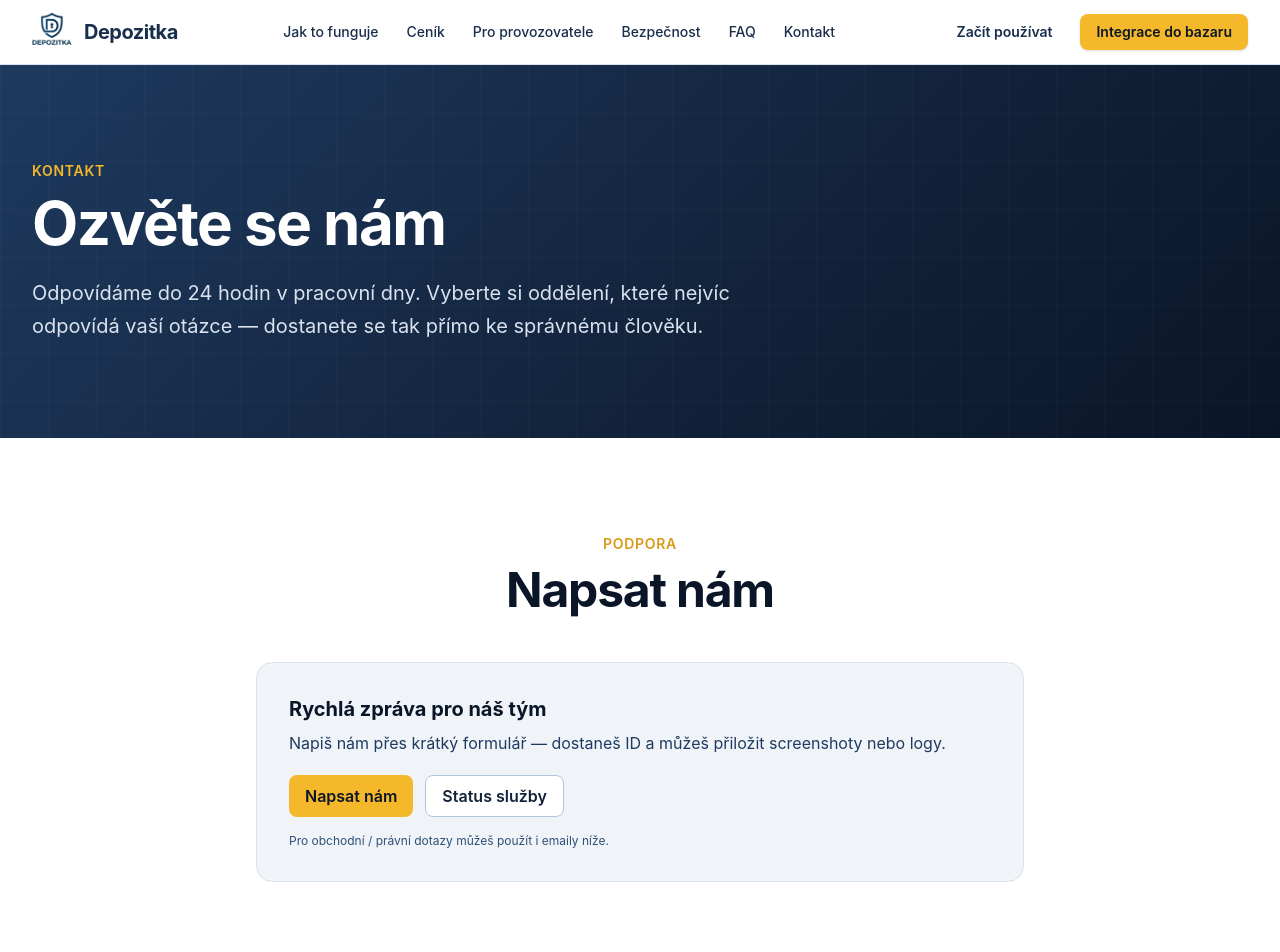
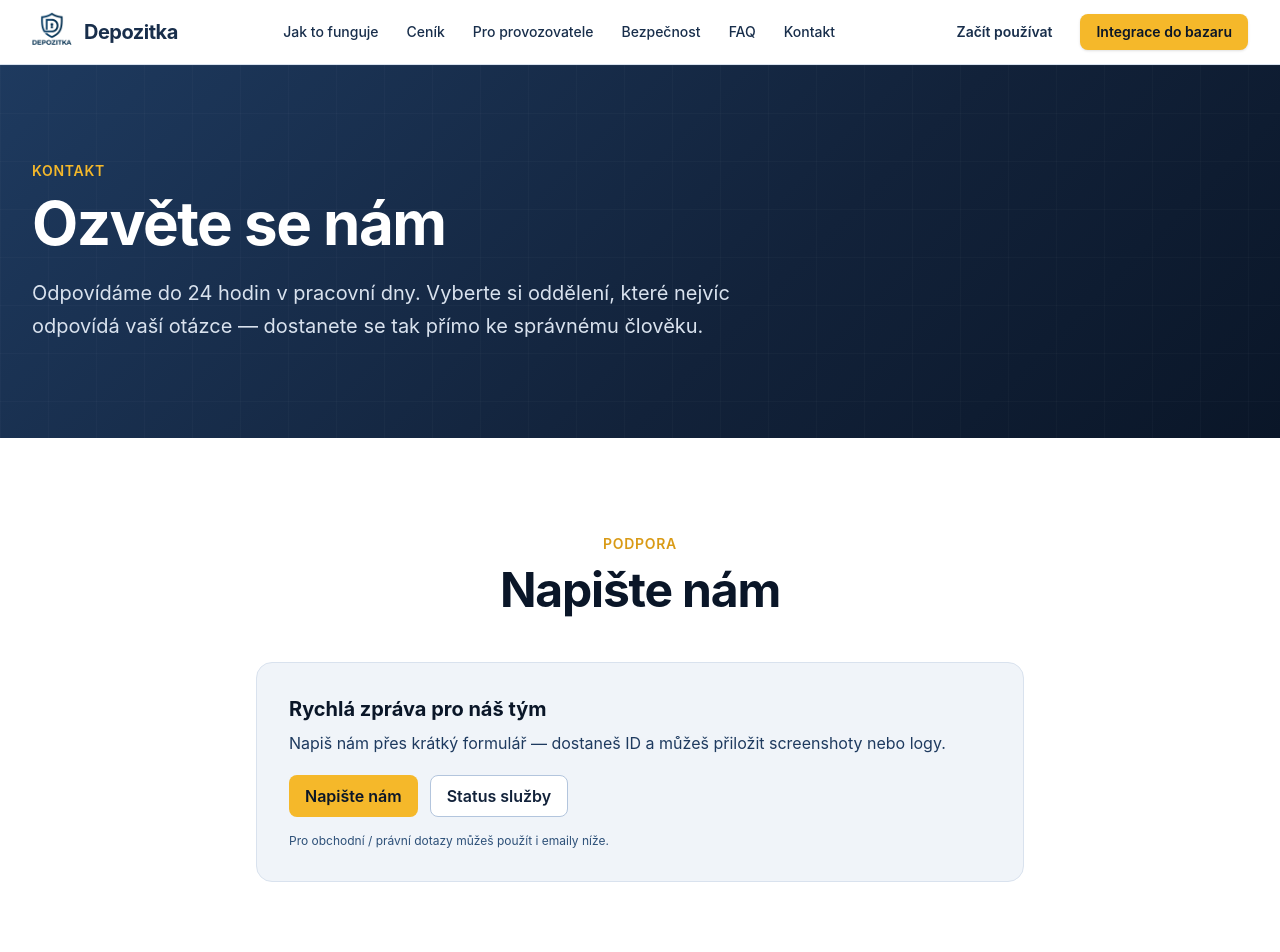
Before and after one commit to Vokurcak68/depozitka-web, a Next.js app: page /kontakt in a window 1280 px wide. Shown: the top 952 px of the page. Built offline with nearby package versions, Linux system fonts and the light colour scheme.

Commit message:
copy(ui): change 'Napsat nám' to 'Napište nám' and tighten kontakt spacing

```diff
--- a/src/app/bezpecnost/page.tsx
+++ b/src/app/bezpecnost/page.tsx
@@ -222,7 +222,7 @@ export default function BezpecnostPage() {
             partnerech i interním security procesu.
           </p>
           <Button href="/kontakt" variant="primary" size="lg">
-            Napsat nám <ArrowRight className="h-5 w-5" />
+            Napište nám <ArrowRight className="h-5 w-5" />
           </Button>
         </div>
       </Section>
--- a/src/app/faq/page.tsx
+++ b/src/app/faq/page.tsx
@@ -213,7 +213,7 @@ export default function FaqPage() {
             pracovní dny.
           </p>
           <Button href="/kontakt" variant="secondary" size="lg">
-            Napsat nám <ArrowRight className="h-5 w-5" />
+            Napište nám <ArrowRight className="h-5 w-5" />
           </Button>
         </div>
       </Section>
--- a/src/app/kontakt/page.tsx
+++ b/src/app/kontakt/page.tsx
@@ -72,8 +72,8 @@ export default function KontaktPage() {
       </section>
 
       {/* SUPPORT CTA */}
-      <Section bg="white">
-        <SectionHeader eyebrow="Podpora" title="Napsat nám" />
+      <Section bg="white" className="pb-8 sm:pb-10">
+        <SectionHeader eyebrow="Podpora" title="Napište nám" />
         <div className="max-w-3xl mx-auto">
           <div className="bg-navy-50 rounded-2xl p-8 border border-navy-100">
             <h3 className="text-xl font-bold text-navy-900">Rychlá zpráva pro náš tým</h3>
@@ -85,7 +85,7 @@ export default function KontaktPage() {
                 href="/podpora"
                 className="inline-flex items-center justify-center px-4 py-2 rounded-lg bg-gold-400 text-navy-900 font-semibold hover:bg-gold-500 transition-colors"
               >
-                Napsat nám
+                Napište nám
               </Link>
               <Link
                 href="https://status.depozitka.eu"
@@ -104,7 +104,7 @@ export default function KontaktPage() {
       </Section>
 
       {/* DEPARTMENTS */}
-      <Section bg="white">
+      <Section bg="white" className="pt-8 sm:pt-10">
         <SectionHeader eyebrow="Email" title="Další kontakty" />
         <div className="grid grid-cols-1 md:grid-cols-3 gap-6 max-w-5xl mx-auto">
           {departments.map((d) => (
--- a/src/app/page.tsx
+++ b/src/app/page.tsx
@@ -301,7 +301,7 @@ Bezpečná platba pro český online trh
           </p>
           <div className="flex flex-col sm:flex-row gap-4 justify-center">
             <Button href="/kontakt" variant="secondary" size="lg">
-              Napsat nám
+              Napište nám
             </Button>
             <Button href="/faq" variant="ghost" size="lg">
               Časté otázky
--- a/src/app/podpora/page.tsx
+++ b/src/app/podpora/page.tsx
@@ -2,11 +2,11 @@ import type { Metadata } from "next";
 import SupportForm from "@/components/SupportForm";
 
 export const metadata: Metadata = {
-  title: "Napsat nám",
+  title: "Napište nám",
   description: "Rychlý kontakt na tým Depozitky (včetně příloh).",
   alternates: { canonical: "/podpora" },
   openGraph: {
-    title: "Napsat nám · Depozitka",
+    title: "Napište nám · Depozitka",
     description: "Rychlý kontakt na tým Depozitky (včetně příloh).",
     url: "https://www.depozitka.eu/podpora",
     type: "website",
@@ -18,7 +18,7 @@ export default function PodporaPage() {
   return (
     <section className="bg-navy-50 min-h-[70vh]">
       <div className="mx-auto max-w-3xl px-4 sm:px-6 lg:px-8 py-10">
-        <h1 className="text-3xl sm:text-4xl font-bold text-navy-900">Napsat nám</h1>
+        <h1 className="text-3xl sm:text-4xl font-bold text-navy-900">Napište nám</h1>
         <p className="mt-3 text-navy-600">
           Napiš nám přes krátký formulář — dostaneš ID a můžeš přiložit screenshoty nebo logy.
         </p>
--- a/src/app/pro-provozovatele/page.tsx
+++ b/src/app/pro-provozovatele/page.tsx
@@ -295,7 +295,7 @@ export default function ProProvozovatelePage() {
             integrace a orientačními podmínkami do 24 hodin.
           </p>
           <Button href="/kontakt" variant="primary" size="lg">
-            Napsat nám <ArrowRight className="h-5 w-5" />
+            Napište nám <ArrowRight className="h-5 w-5" />
           </Button>
         </div>
       </Section>
```
